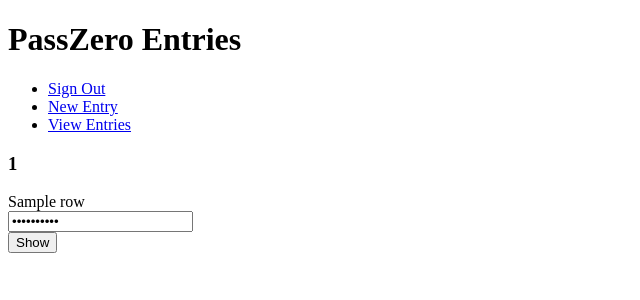
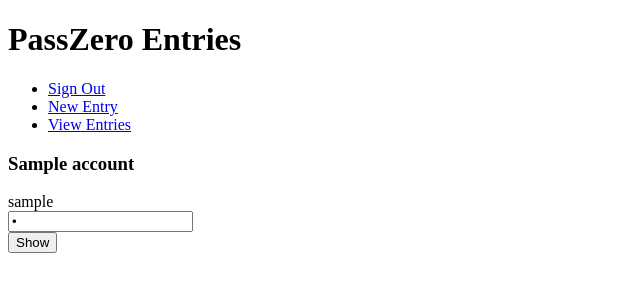
Before and after one commit to boompig/passzero, a Flask app: template templates/entries.html in a window 1280 px wide. Shown: the top 300 px of the page, without its empty margins (0-640 px from the left). Run offline with Flask 2, Linux system fonts and the light colour scheme; the template is opened without the code that fills it: most values are stand-ins (such as "Sample title", 1, 10 or a date in 2020); some libraries are stand-ins or nearby versions.

Commit message:
encryption of password entries, each also has own salt

```diff
--- a/db_init.sql
+++ b/db_init.sql
@@ -7,4 +7,5 @@ CREATE TABLE IF NOT EXISTS
     entries
     (id INTEGER PRIMARY KEY,
     user INTEGER NOT NULL, account VARCHAR NOT NULL,
-    username VARCHAR NOT NULL, password VARCHAR NOT NULL);
+    username VARCHAR NOT NULL, password VARCHAR NOT NULL,
+    padding VARCHAR NOT NULL);
--- a/server.py
+++ b/server.py
@@ -2,6 +2,9 @@ from flask import Flask, render_template, redirect, session, request, url_for, e
 import sqlite3
 import random
 import hashlib
+
+# some helpers
+from utils import encrypt_password, decrypt_password, pad_key
 
 app = Flask(__name__, static_url_path="")
 PORT = 5050
@@ -83,11 +86,16 @@ def logout():
         session.pop("password")
     return redirect(url_for("index"))
 
-def save_entry(user_id, account_name, account_username, account_password):
-    sql = "INSERT INTO entries (user, account, username, password) VALUES (?, ?, ?, ?)"
+def save_entry(user_id, key, account_name, account_username, account_password):
+    padding = pad_key(key)
+    print key + padding
+    print len(key + padding)
+    enc_pass = encrypt_password(key + padding, account_password)
+
+    sql = "INSERT INTO entries (user, account, username, password, padding) VALUES (?, ?, ?, ?, ?)"
     conn = sqlite3.connect(DB_FILE)
     cur = conn.cursor()
-    cur.execute(sql, [user_id, account_name, account_username, account_password])
+    cur.execute(sql, [user_id, account_name, account_username, enc_pass, padding])
     conn.commit()
     conn.close()
     return True
@@ -96,7 +104,7 @@ def save_entry(user_id, account_name, account_username, account_password):
 def new_entry():
     error = None
     if request.method == "POST":
-        if 'user_id' not in session:
+        if 'user_id' not in session or 'password' not in session:
             error = "must be logged in to perform this action"
 
         for field in ['account', 'username', 'password']:
@@ -107,6 +115,7 @@ def new_entry():
         if error is None:
             status = save_entry(
                 session['user_id'],
+                session['password'],
                 request.form['account'],
                 request.form['username'],
                 request.form['password']
@@ -122,18 +131,37 @@ def new_entry():
 
     return render_template("new.html", error=error)
 
+def get_entries(user_id):
+    conn = sqlite3.connect(DB_FILE)
+    cur = conn.cursor()
+    cur.execute("select account, username, password, padding from entries where user=?", [user_id])
+    entries = cur.fetchall()
+    conn.close()
+    return entries
+
+def decrypt_entries(entries, key):
+    obj = []
+    for row in entries:
+        hex_ciphertext = row[2]
+        padding = row[3]
+        password = decrypt_password(key + padding, hex_ciphertext)
+        obj.append({
+            "account": row[0],
+            "username": row[1],
+            "password": password
+        })
+    return obj
+
 @app.route("/view", methods=["GET"])
 def view_entries():
     # login-only method
-    if 'user_id' not in session:
+    if 'user_id' not in session or 'password' not in session:
+        #TODO flash some kind of error here
         return redirect(url_for('index'))
 
-    conn = sqlite3.connect(DB_FILE)
-    cur = conn.cursor()
-    cur.execute("select account, username, password from entries where user=?", [session['user_id']])
-    entries = cur.fetchall()
-    conn.close()
-    return render_template("entries.html", entries=entries)
+    entries = get_entries(session['user_id'])
+    dec_entries = decrypt_entries(entries, session['password'])
+    return render_template("entries.html", entries=dec_entries)
 
 def get_salt(size):
     """Create and return random salt of given size"""
--- a/templates/entries.html
+++ b/templates/entries.html
@@ -10,11 +10,18 @@
     {% include "logged_in_nav.html" %}
 
     <div id="entry-container">
+        {% if entries|length == 0 %}
+            <div class="empty-msg">No entries yet</div>
+        {% endif %}
+
         {% for row in entries %}
             <div class="entry">
-                <h3 class="entry-title account">{{ row[0] }}</h3>
-                <div class="username">{{ row[1] }}</div>
-                <div><input type="password" class="password" value="{{ row[2] }}" readonly="true" minlength="{{ row[2]|length + 10 }}"/></div>
+                <h3 class="entry-title account">{{ row["account"] }}</h3>
+                <div class="username">{{ row["username"] }}</div>
+                <div>
+                    <input type="password" class="password" value="{{ row["password"] }}"
+                    readonly="true" minlength="{{ row[2]|length + 10 }}"/>
+                </div>
                 <button type="button" id="show-hide-btn" onclick="showHidePass(event)">Show</button>
             </div>
         {% endfor %}
```
Also changed, not shown: utils.py (added, +52 -0 lines), 1 other file.
